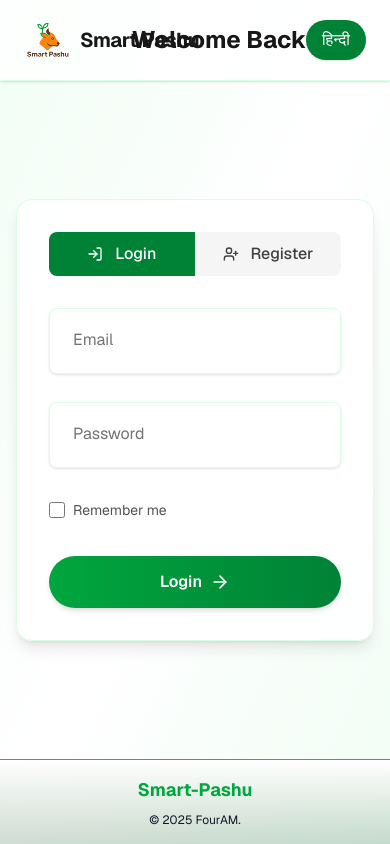
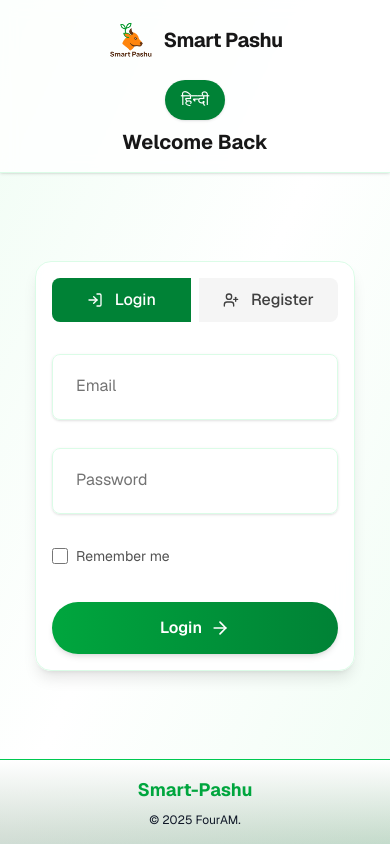
Before and after one commit to adityasriv2317/smart-pashu, a Next.js app: page /auth in a window 390 px wide. Built offline with nearby package versions, Linux system fonts and the light colour scheme.

Commit message:
responsive

```diff
--- a/src/app/auth/page.tsx
+++ b/src/app/auth/page.tsx
@@ -161,14 +161,14 @@ export default function AuthPage() {
     >
       {/* Header */}
       <motion.header
-        className="w-full flex items-center justify-between px-6 py-4 border-b border-green-100 bg-white/80 backdrop-blur-sm shadow-sm"
+        className="w-full flex flex-col sm:flex-row items-center justify-between px-4 sm:px-6 py-4 border-b border-green-100 bg-white/80 backdrop-blur-sm shadow-sm relative"
         initial={{ y: -20, opacity: 0 }}
         animate={{ y: 0, opacity: 1 }}
         transition={{ duration: 0.4 }}
       >
         <motion.a
           href="/"
-          className="flex items-center gap-2 cursor-pointer"
+          className="flex items-center gap-2 cursor-pointer mb-2 sm:mb-0"
           whileHover={{ scale: 1.03 }}
           transition={{ type: "spring", stiffness: 400, damping: 10 }}
         >
@@ -185,7 +185,7 @@ export default function AuthPage() {
           </span>
         </motion.a>
         <motion.h2
-          className="text-2xl font-bold absolute text-center w-full text-neutral-900 select-none"
+          className="text-xl sm:text-2xl font-bold text-center w-full text-neutral-900 select-none order-3 sm:order-none mt-2 sm:mt-0"
           initial={{ opacity: 0, y: 10 }}
           animate={{ opacity: 1, y: 0 }}
           transition={{ duration: 0.5, delay: 0.2 }}
@@ -196,24 +196,24 @@ export default function AuthPage() {
         </motion.h2>
         <button
           onClick={handleLanguageChange}
-          className="px-4 py-2 rounded-full cursor-pointer bg-green-700 text-white font-medium shadow hover:bg-green-800 transition-colors"
+          className="px-4 py-2 rounded-full cursor-pointer bg-green-700 text-white font-medium shadow hover:bg-green-800 transition-colors mt-2 sm:mt-0"
         >
           {tHome("changeLanguage")}
         </button>
       </motion.header>
 
       {/* Auth Tabs */}
-      <main className="flex-1 flex flex-col items-center justify-center px-4 py-6 text-center gap-4 w-full max-w-screen min-h-0 overflow-y-auto">
+      <main className="flex-1 flex flex-col items-center justify-center px-2 sm:px-4 py-6 text-center gap-4 w-full max-w-screen min-h-0 overflow-y-auto">
         <motion.div
-          className="w-full max-w-md bg-white/90 backdrop-blur-sm rounded-2xl p-8 shadow-lg border border-green-100"
+          className="w-full max-w-xs sm:max-w-md bg-white/90 backdrop-blur-sm rounded-2xl p-4 sm:p-8 shadow-lg border border-green-100"
           initial={{ opacity: 0, y: 20 }}
           animate={{ opacity: 1, y: 0 }}
           transition={{ duration: 0.5, delay: 0.4 }}
           style={{ maxHeight: "90vh", overflowY: "auto" }}
         >
-          <div className="flex justify-center mb-8 select-none">
+          <div className="flex justify-center mb-8 select-none gap-2">
             <motion.button
-              className={`flex-1 px-4 py-2.5 rounded-l-lg font-medium text-base transition-colors ${
+              className={`flex-1 px-2 sm:px-4 py-2.5 rounded-l-lg font-medium text-base transition-colors ${
                 activeTab === "login"
                   ? "bg-green-700 text-white"
                   : "bg-neutral-100 text-neutral-700 hover:bg-neutral-200"
@@ -226,7 +226,7 @@ export default function AuthPage() {
               <LogIn className="inline w-4 h-4 mr-2 mb-0.5" /> {t("tabs.login")}
             </motion.button>
             <motion.button
-              className={`flex-1 px-4 py-2.5 rounded-r-lg font-medium text-base transition-colors ${
+              className={`flex-1 px-2 sm:px-4 py-2.5 rounded-r-lg font-medium text-base transition-colors ${
                 activeTab === "register"
                   ? "bg-green-700 text-white"
                   : "bg-neutral-100 text-neutral-700 hover:bg-neutral-200"
--- a/src/app/layout.tsx
+++ b/src/app/layout.tsx
@@ -7,6 +7,7 @@ import { NextIntlClientProvider, useMessages } from "next-intl";
 import en from "../../messages/en.json";
 import hi from "../../messages/hi.json";
 import { SessionProvider } from "next-auth/react";
+import Head from "next/head";
 
 const geistSans = Geist({
   variable: "--font-geist-sans",
@@ -47,6 +48,10 @@ export default function RootLayout({
 
   return (
     <html lang={locale}>
+      <Head>
+        <title>Smart Pashu</title>
+        <meta name="description" content="Generated by create next app" />
+      </Head>
       <body
         className={`${geistSans.variable} ${geistMono.variable} antialiased`}
       >
```
